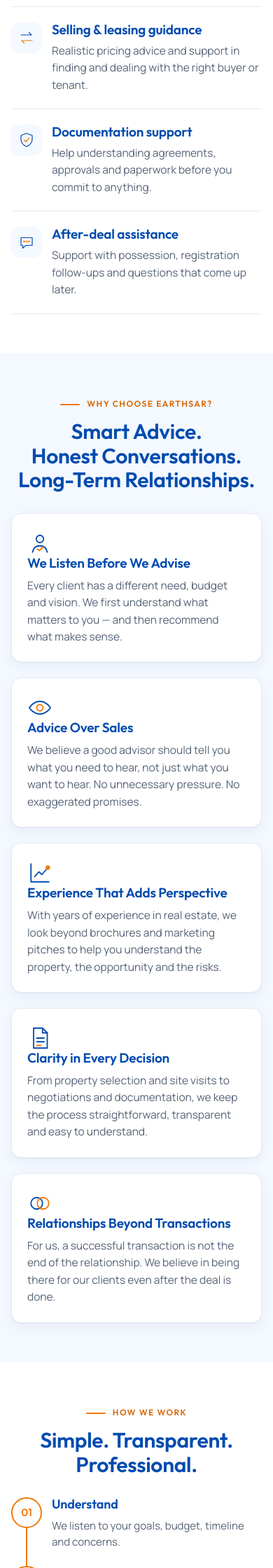
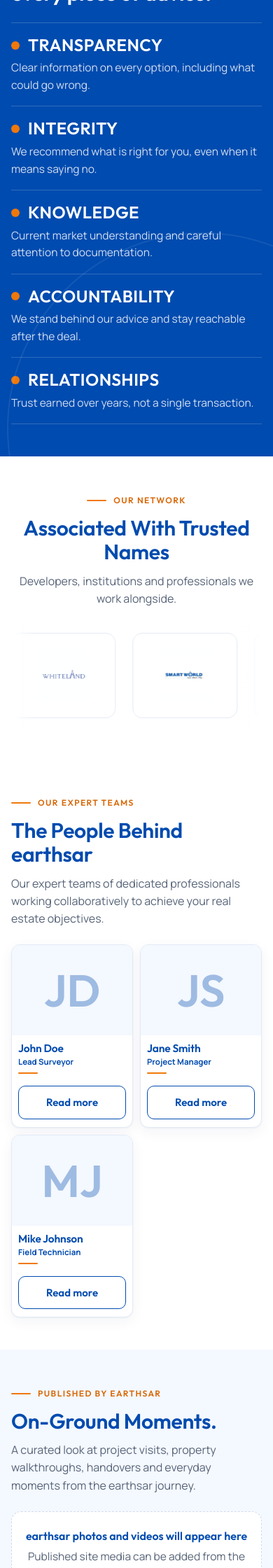
Before and after one commit to sujal6x6/earthsar-main, a PHP site: page / in a window 390 px wide. Shown: the part 2920-5160 px from the top of the page at 70% size. Run offline with PHP 8.4, Linux system fonts and the light colour scheme; data that the repository does not hold is empty.

Commit message:
Improve mobile responsiveness and media sections

```diff
--- a/public/index.html
+++ b/public/index.html
@@ -118,10 +118,11 @@ try {
     <a href="#home" class="logo-plate" aria-label="earthsar - home"><span class="brand-logo"><img src="/assets/earthsar-logo.png" alt="earthsar - Smart Advisors In Real Estate"></span></a>
     <nav class="nav" id="nav" aria-label="Main">
       <a href="#about">About</a>
+      <a href="#team">Team</a>
       <a href="#expertise">Our Expertise</a>
       <a href="#why">Why earthsar</a>
       <a href="#associations">Associations</a>
-      <a href="#gallery" data-gallery-link hidden>Gallery</a>
+      <a href="#gallery" data-gallery-link>Media</a>
       <a href="#reviews">Reviews</a>
       <a href="#contact">Contact</a>
       <a href="#contact" class="btn btn-primary mnav-cta" data-talk>Talk to Our Advisors</a>
@@ -299,16 +300,16 @@ try {
   </div>
 </section>
 
-<!-- GALLERY (managed from the admin panel) -->
-<section class="sec bg-soft-blue" id="gallery" hidden>
+<!-- SITE MEDIA (managed from the admin panel) -->
+<section class="sec bg-soft-blue" id="gallery">
   <div class="wrap">
     <div class="sec-head gal-head reveal">
       <div>
-        <div class="eyebrow">Gallery</div>
-        <h2 class="h2">Inside Our Work.</h2>
-        <p class="lede">Site visits, handovers and moments with our clients.</p>
+        <div class="eyebrow">Published by earthsar</div>
+        <h2 class="h2">On-Ground Moments.</h2>
+        <p class="lede">A curated look at project visits, property walkthroughs, handovers and everyday moments from the earthsar journey.</p>
       </div>
-      <div class="tabs" role="tablist" aria-label="Filter gallery" id="galTabs"></div>
+      <div class="tabs" role="tablist" aria-label="Filter earthsar photos and videos" id="galTabs"></div>
     </div>
     <div class="media-grid" id="galGrid"></div>
     <div class="more-wrap" id="galMore"></div>
@@ -340,14 +341,14 @@ try {
   </div>
 </section>
 
-<!-- CLIENT PHOTOS & VIDEOS (from approved reviews) -->
+<!-- CLIENT REVIEW PHOTOS & VIDEOS (from approved reviews) -->
 <section class="sec bg-soft-blue" id="client-media" style="padding-top:clamp(64px,8vw,100px)">
   <div class="wrap">
     <div class="sec-head gal-head reveal">
       <div>
-        <div class="eyebrow">From our clients</div>
-        <h2 class="h2">Real Clients. Real Experiences.</h2>
-        <p class="lede">Photos and videos shared with client reviews.</p>
+        <div class="eyebrow">Client review media</div>
+        <h2 class="h2">Client Photos &amp; Videos.</h2>
+        <p class="lede">Photos and videos shared by clients with their approved reviews.</p>
       </div>
       <div class="tabs" role="tablist" aria-label="Filter client photos and videos" id="cmTabs"></div>
     </div>
@@ -426,7 +427,7 @@ try {
       </div>
       <div><h4>Company</h4><ul><li><a href="#about">About</a></li><li><a href="#team">Our team</a></li><li><a href="#principles">Principles</a></li><li><a href="#process">How we work</a></li></ul></div>
       <div><h4>Services</h4><ul><li><a href="#expertise">Home buying</a></li><li><a href="#expertise">Investment</a></li><li><a href="#expertise">Commercial space</a></li><li><a href="#expertise">Selling &amp; leasing</a></li></ul></div>
-      <div><h4>Trust</h4><ul><li><a href="#associations">Associations</a></li><li><a href="#reviews">Client reviews</a></li><li><a href="#client-media">Client photos &amp; videos</a></li></ul></div>
+      <div><h4>Trust</h4><ul><li><a href="#associations">Associations</a></li><li><a href="#reviews">Client reviews</a></li><li><a href="#client-media">Client review media</a></li><li><a href="#gallery">earthsar media</a></li></ul></div>
       <div><h4>Contact</h4><ul id="fContact"></ul></div>
       <div><h4>Legal</h4><ul><li><a href="#" data-legal="privacy">Privacy policy</a></li><li><a href="#" data-legal="terms">Terms of use</a></li><li><a href="#" data-legal="disclaimer">Disclaimer</a></li></ul></div>
     </div>
--- a/public/main.js
+++ b/public/main.js
@@ -333,8 +333,13 @@ function renderGrid({grid,more,list,showAll,setAll,capFn,featureFirst,invite}){
 }
 function renderGallery(){
   const G=S.gallery,sec=$("#gallery");
-  const has=G.length>0;sec.hidden=!has;$("[data-gallery-link]").hidden=!has;
-  if(!has)return;
+  sec.hidden=false;$$("[data-gallery-link]").forEach(a=>a.hidden=false);
+  if(!G.length){
+    $("#galTabs").hidden=true;
+    $("#galGrid").innerHTML=`<div class="empty"><b>earthsar photos and videos will appear here</b>Published site media can be added from the admin Gallery.</div>`;
+    $("#galMore").innerHTML="";
+    return;
+  }
   if(S.galFilter!=="all"&&!G.some(m=>m.type===S.galFilter))S.galFilter="all";
   renderTabs($("#galTabs"),G,S.galFilter,f=>{S.galFilter=f;S.galAll=false;renderGallery()});
   const list=S.galFilter==="all"?G:G.filter(m=>m.type===S.galFilter);
@@ -516,7 +521,19 @@ const onScroll=()=>hdr.classList.toggle("scrolled",scrollY>8);addEventListener("
 $("#menuBtn").onclick=()=>{const o=hdr.classList.toggle("open");$("#menuBtn").setAttribute("aria-expanded",o)};
 $$("#nav a").forEach(a=>a.addEventListener("click",()=>{hdr.classList.remove("open");$("#menuBtn").setAttribute("aria-expanded","false")}));
 $$("[data-talk]").forEach(a=>a.addEventListener("click",()=>setTimeout(()=>$("#e-name").focus({preventScroll:true}),600)));
-const navMap=["about","expertise","why","associations","gallery","reviews","contact"];
+const mobilePageSections=["expertise","why"];
+function updateMobileSectionPage(){
+  const id=location.hash.replace(/^#/,"");
+  const isMobile=matchMedia("(max-width: 760px)").matches;
+  const showPage=isMobile&&mobilePageSections.includes(id);
+  document.body.classList.toggle("section-page",showPage);
+  if(showPage)document.body.dataset.routeSection=id;
+  else delete document.body.dataset.routeSection;
+}
+addEventListener("hashchange",updateMobileSectionPage);
+addEventListener("resize",updateMobileSectionPage,{passive:true});
+updateMobileSectionPage();
+const navMap=["about","team","expertise","why","associations","gallery","reviews","contact"];
 const setActive=id=>$$("#nav a:not(.btn)").forEach(a=>a.classList.toggle("active",a.getAttribute("href")==="#"+id));
 const secIO=new IntersectionObserver(es=>{es.forEach(e=>{if(e.isIntersecting)setActive(e.target.id)})},{rootMargin:"-45% 0px -50% 0px"});
 navMap.forEach(id=>{const el=document.getElementById(id);if(el)secIO.observe(el)});
--- a/public/styles.css
+++ b/public/styles.css
@@ -286,12 +286,12 @@ p{margin:0}
 .member{overflow:hidden;display:flex;flex-direction:column;min-height:100%;border-radius:var(--r);background:var(--surface);border:1px solid var(--line);box-shadow:var(--shadow);transition:border-color .3s,box-shadow .3s,transform .3s}
 .member::before{content:"";height:3px;background:var(--es-orange)}
 .member:hover{border-color:var(--line-strong);box-shadow:var(--shadow-up);transform:translateY(-3px)}
-.member-photo{aspect-ratio:4/3;background:var(--soft-blue);position:relative;overflow:hidden}
+.member-photo{aspect-ratio:16/11;background:var(--soft-blue);position:relative;overflow:hidden}
 .member-photo img{width:100%;height:100%;object-fit:cover;object-position:center 18%;transition:transform .6s ease}
 .team-grid .member:nth-child(5) .member-photo img{object-position:center center}
 .member:hover .member-photo img{transform:scale(1.03)}
 .member-photo .ini{position:absolute;inset:0;display:grid;place-items:center;font-family:var(--f-head);font-size:64px;font-weight:600;color:var(--heading);opacity:.35}
-.member-body{padding:24px 24px 26px;flex:1;display:flex;flex-direction:column}
+.member-body{padding:20px 20px 22px;flex:1;display:flex;flex-direction:column}
 .member h3{font-size:22px}
 .member .role{font-weight:700;color:var(--heading);font-size:15px;margin-top:3px}
 .member .div{width:42px;height:2px;background:var(--es-orange);border-radius:2px;margin:14px 0}
@@ -302,8 +302,9 @@ p{margin:0}
 .member .li svg{width:18px;height:18px}
 .member.ph{box-shadow:none;border-style:dashed;background:transparent}
 .member.ph h3,.member.ph .role{color:var(--faint)}
-@media (max-width:1120px){.team-grid{grid-template-columns:repeat(2,minmax(0,1fr))}}
-@media (max-width:700px){.team-grid{grid-template-columns:repeat(2,minmax(0,1fr));gap:14px}.member p{-webkit-line-clamp:6}}
+@media (max-width:1120px){.team-grid{grid-template-columns:repeat(3,minmax(0,1fr))}}
+@media (max-width:760px){.team-grid{grid-template-columns:repeat(2,minmax(0,1fr))}}
+@media (max-width:700px){.team-grid{grid-template-columns:repeat(2,minmax(0,1fr));gap:12px}.member p{-webkit-line-clamp:6}}
 .modal-box.advisor-profile{width:min(900px,100%);max-height:min(760px,calc(100vh - 40px))}
 .advisor-modal{display:grid;grid-template-columns:170px minmax(0,1fr);gap:26px;align-items:start}
 .advisor-modal-photo{aspect-ratio:4/5;border-radius:var(--r);overflow:hidden;background:var(--soft-blue)}
@@ -548,9 +549,20 @@ p{margin:0}
 .mtile.invite b{font-family:var(--f-head);color:var(--heading);font-size:19px;font-weight:600;line-height:1.2}
 .mtile.invite span{font-size:14.5px;color:var(--muted)}
 .mtile.invite .add{width:42px;height:42px;border-radius:50%;border:2px solid var(--es-orange);color:var(--es-orange);display:grid;place-items:center;font-size:26px;line-height:1;margin-bottom:6px}
-.media-grid .empty{grid-column:1/-1}
+.media-grid .empty{grid-column:1/-1;min-height:126px;display:grid;place-items:center;align-content:center}
 @media (max-width:1000px){.media-grid{grid-template-columns:repeat(3,1fr)}}
 @media (max-width:720px){.media-grid{grid-template-columns:repeat(2,1fr);gap:10px}.mtile.big{grid-column:span 2;grid-row:auto;aspect-ratio:4/3}.mtile .cap{font-size:13px;padding:28px 10px 9px}}
+
+@media (max-width:760px){
+  body:not(.section-page) #expertise,
+  body:not(.section-page) #why{display:none}
+  .final{display:none}
+  body.section-page main>section{display:none}
+  body.section-page[data-route-section="expertise"] #expertise,
+  body.section-page[data-route-section="why"] #why{display:block;padding-top:88px;min-height:100vh}
+  body.section-page[data-route-section="expertise"] #expertise .sec-head,
+  body.section-page[data-route-section="why"] #why .sec-head{margin-bottom:28px}
+}
 
 /* media viewer */
 .viewer{position:relative;background:#000}
@@ -572,8 +584,8 @@ p{margin:0}
 @media (max-width:560px){
   body{font-size:15.5px;line-height:1.58}
   .wrap{width:calc(100vw - 32px);max-width:100%}
-  .sec{padding:56px 0}
-  .sec-head{margin-bottom:30px}
+  .sec{padding:46px 0}
+  .sec-head{margin-bottom:24px}
   .h2{font-size:30px;max-width:18ch}
   .lede{font-size:16px;margin-top:12px}
   .eyebrow{font-size:12px;margin-bottom:12px;letter-spacing:.12em}
@@ -582,26 +594,26 @@ p{margin:0}
   .hdr .brand-logo{width:166px}
   .theme-toggle{margin-left:auto}
   .menu-btn{width:42px;height:42px;margin-left:0}
-  .hero{padding:30px 0 54px}
+  .hero{padding:24px 0 44px}
   .hero::before{width:360px;height:360px;right:-190px;top:64px;opacity:.65}
   .hero-grid{gap:28px;justify-items:start}
   .hero-grid>div:first-child,.hero p.lead,.hero-ctas,.trust-list,.hero-art{width:100%;max-width:none}
-  .hero h1{font-size:37px;line-height:1.06}
+  .hero h1{font-size:35px;line-height:1.06}
   .hero-rule{margin:20px 0 18px}
-  .hero p.lead{font-size:16.5px;line-height:1.58;max-width:none}
-  .hero-ctas{display:grid;grid-template-columns:1fr;gap:10px;margin-top:24px}
+  .hero p.lead{font-size:16px;line-height:1.55;max-width:none}
+  .hero-ctas{display:grid;grid-template-columns:1fr;gap:10px;margin-top:20px}
   .hero-ctas .btn{width:100%;min-width:0;white-space:normal}
   .trust-list{gap:10px 16px;margin-top:24px}
   .trust-list li{font-size:14.5px}
   .hero-frame{aspect-ratio:4/3;border-radius:14px}
   .hero-card{position:static;max-width:none;margin-top:12px;padding:13px 14px}
   .hero-card .ic{width:38px;height:38px}
-  .stats{padding:0 0 50px}
-  .stat{padding:22px 16px 20px}
+  .stats{padding:0 0 40px}
+  .stat{padding:18px 16px 17px}
   .stat-num{font-size:34px}
   .stat-label{font-size:14px;margin-top:8px}
   .about-copy p{font-size:16px}
-  .statement blockquote{font-size:28px}
+  .statement blockquote{font-size:26px}
   .exp{grid-template-columns:44px 1fr;gap:14px;padding:22px 0}
   .exp .ic{width:44px;height:44px;border-radius:12px}
   .exp .ic svg{width:24px;height:24px}
@@ -620,22 +632,24 @@ p{margin:0}
   .logo-tile{width:150px;height:122px;padding:14px}
   .logo-tile img{max-height:76px}
   .logo-tile .nm{font-size:12px}
-  .team-grid{gap:12px}
+  .team-grid{gap:10px}
   .member{border-radius:12px}
-  .member-photo{aspect-ratio:1/1}
-  .member-body{padding:13px 12px 14px}
-  .member h3{font-size:17px;line-height:1.18}
-  .member .role{font-size:12.8px;line-height:1.35}
-  .member .div{margin:9px 0;width:34px}
-  .member .xp{font-size:11.5px;line-height:1.25;padding:4px 7px;border-radius:8px}
-  .member-read{min-height:38px;margin-top:14px;padding:9px 10px;font-size:13.5px}
+  .member-photo{aspect-ratio:4/3}
+  .member-body{padding:10px 9px 11px}
+  .member h3{font-size:15.5px;line-height:1.16}
+  .member .role{font-size:11.5px;line-height:1.28;margin-top:3px}
+  .member .div{margin:7px 0;width:28px}
+  .member .xp{font-size:10.5px;line-height:1.2;padding:4px 6px;border-radius:7px}
+  .member-read{min-height:34px;margin-top:10px;padding:8px 8px;font-size:12.5px}
   .summary{padding:24px 20px}
   .summary .big{font-size:52px}
   .rev{padding:22px 20px}
-  .post{padding:24px 20px;margin-top:40px}
+  .post{padding:20px 18px;margin-top:32px}
   .post h3{font-size:25px}
   .post p{font-size:15.5px}
   .post .btn{width:100%}
+  .media-grid .empty{min-height:118px;padding:22px 16px}
+  .media-grid .empty b{font-size:16px}
   .acc-btn{font-size:17px;padding:18px 0}
   .acc-panel p{padding-right:0}
   .final .bigE,.final .circ{display:none}
```
Also changed, not shown: public/admin/admin.js (+4 -4 lines).
